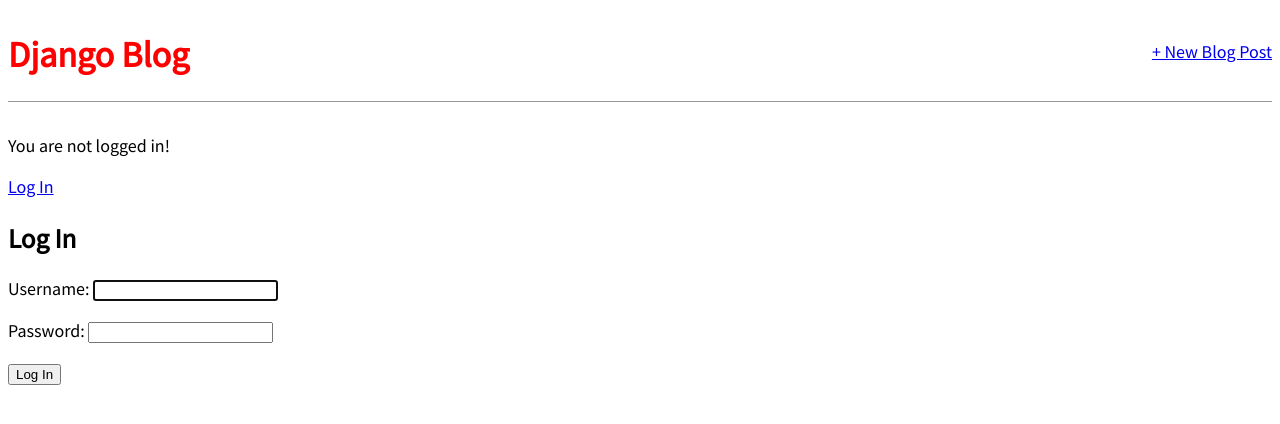
After one commit to ksharsha90/Django_blog, a Django app: page /accounts/login/ in a window 1280 px wide. The commit adds this page. Shown: the top 424 px of the page. Run offline with Django 3.2, Linux system fonts and the light colour scheme.

Commit message:
Login and logout

```diff
--- a/blog_project/settings.py
+++ b/blog_project/settings.py
@@ -121,3 +121,7 @@
 STATIC_URL = '/static/'
 
 STATICFILES_DIRS = [os.path.join(BASE_DIR, 'static')]
+
+LOGIN_REDIRECT_URL = 'home'
+
+LOGOUT_REDIRECT_URL = 'home'
--- a/blog_project/urls.py
+++ b/blog_project/urls.py
@@ -4,5 +4,6 @@
 
 urlpatterns = [
     path('admin/', admin.site.urls),
+    path('accounts/', include('django.contrib.auth.urls')),
     path('', include('blog.urls')),
 ]
--- a/templates/base.html
+++ b/templates/base.html
@@ -15,6 +15,13 @@
 			<a href="{% url 'post_new' %}">+ New Blog Post</a>
 		</div>
 	</header>
+	{% if user.is_authenticated %}
+		<p>Hi {{ user.username }}!</p>
+		<p><a href="{% url 'logout' %}">Log out</a></p>
+	{% else %}
+		<p>You are not logged in!</p>
+		<a href="{% url 'login' %}">Log In</a>
+	{% endif %}
 	<div>
 		{% block content %}
 		{% endblock content %}
--- /dev/null
+++ b/templates/registration/login.html
@@ -0,0 +1,9 @@
+{% extends 'base.html' %}
+{% block content %}
+	<h2>Log In</h2>
+	<form method="post">{% csrf_token %}
+		{{ form.as_p }}
+		<button type="submit">Log In</button>
+	</form>
+
+{% endblock content %}
```
Also changed, not shown: db.sqlite3.
